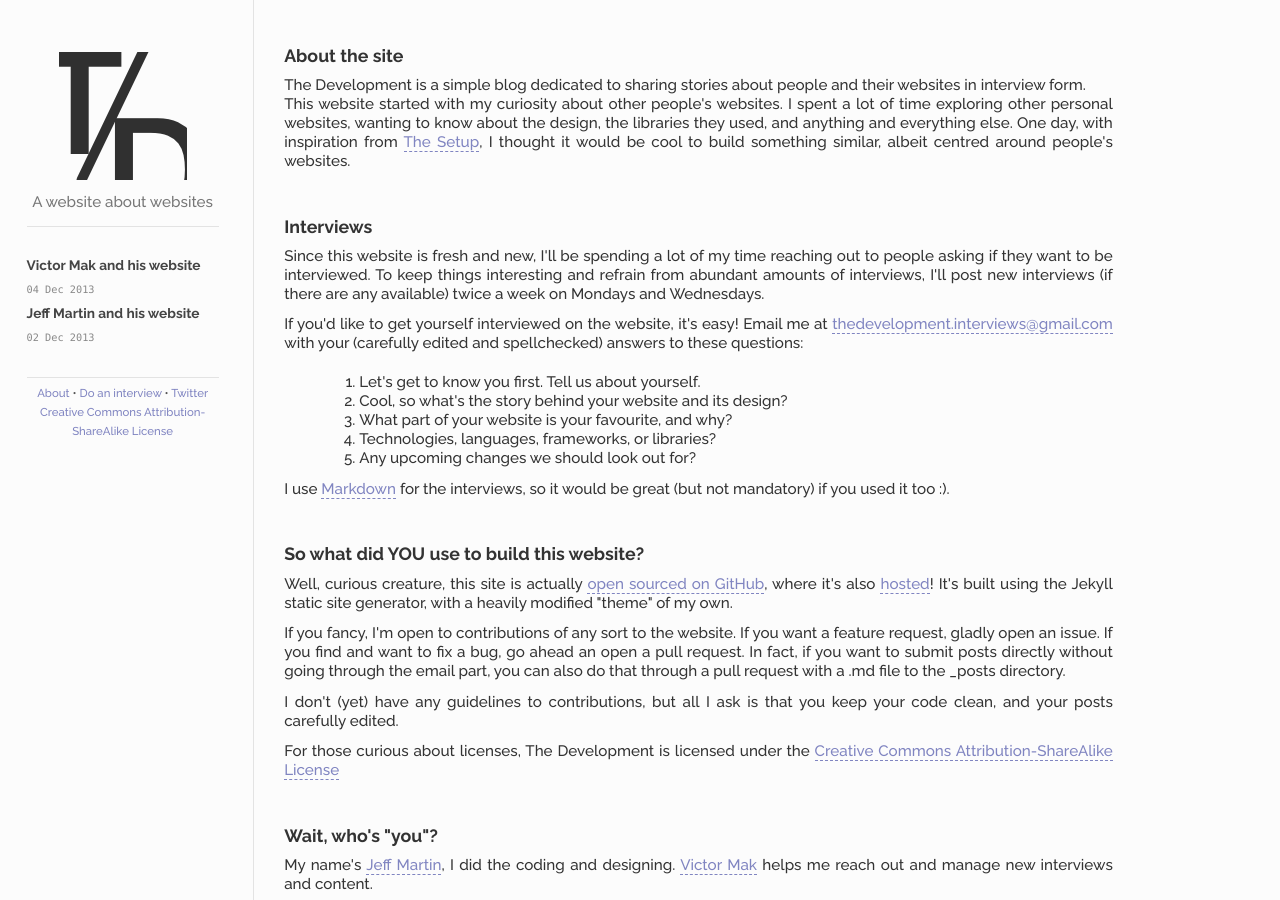
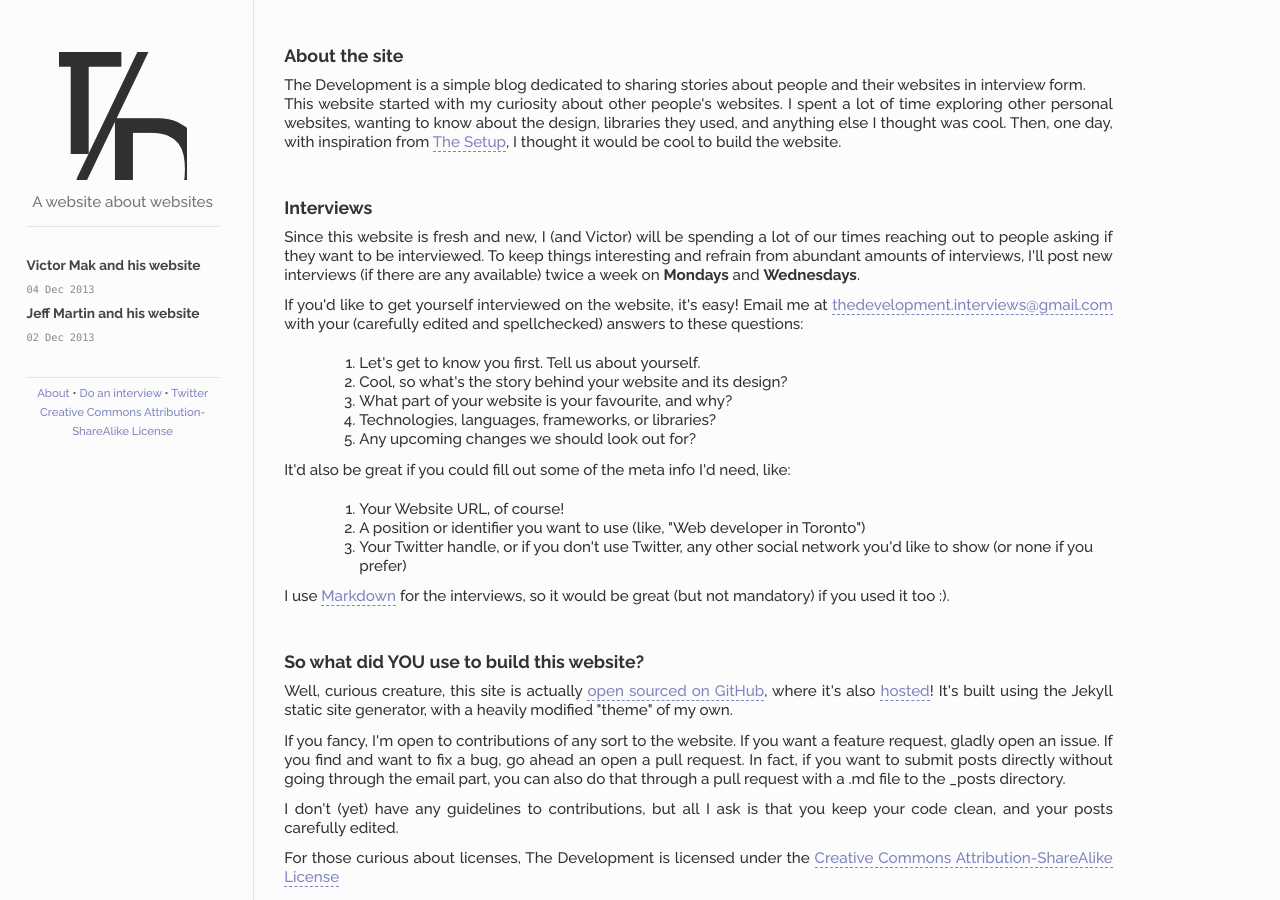
Before and after one commit to the-development/thedevelopment, a Jekyll site: the page built from about/index.html, in a window 1280 px wide. Built offline with Jekyll 4.4.1, drawn with Linux system fonts in a browser that asks for light colours; Markdown is read by kramdown in place of the engine named in the settings.

Commit message:
Update about page

```diff
--- a/about/index.html
+++ b/about/index.html
@@ -12,16 +12,16 @@ title: The Development
     <p>
       The Development is a simple blog dedicated to sharing stories about people and their websites in interview form.<br />
       This website started with my curiosity about other people's websites.
-      I spent a lot of time exploring other personal websites, wanting to know about the design, the libraries they used, and anything and everything else.
-      One day, with inspiration from <a href="http://usesthis.com">The Setup</a>, I thought it would be cool to build something similar, albeit centred around people's websites.
+      I spent a lot of time exploring other personal websites, wanting to know about the design, libraries they used, and anything else I thought was cool.
+      Then, one day, with inspiration from <a href="http://usesthis.com">The Setup</a>, I thought it would be cool to build the website.
     </p>
   </div>
   <div id="interviews" class="about-section">
     <h3>Interviews</h3>
     <p>
-      Since this website is fresh and new, I'll be spending a lot of my time reaching out to people asking if they want to be interviewed.
+      Since this website is fresh and new, I (and Victor) will be spending a lot of our times reaching out to people asking if they want to be interviewed.
       To keep things interesting and refrain from abundant amounts of interviews, I'll post new interviews (if there are any available) twice a week on
-      Mondays and Wednesdays.
+      <span class="bold">Mondays</span> and <span class="bold">Wednesdays</span>.
     </p>
     <p>
       If you'd like to get yourself interviewed on the website, it's easy! Email me at <a href="mailto:thedevelopment.interviews@gmail.com">thedevelopment.interviews@gmail.com</a>
@@ -32,6 +32,14 @@ title: The Development
           <li>What part of your website is your favourite, and why?</li>
           <li>Technologies, languages, frameworks, or libraries?</li>
           <li>Any upcoming changes we should look out for?</li>
+        </ol>
+    </p>
+    <p>
+      It'd also be great if you could fill out some of the meta info I'd need, like:
+        <ol id="meta-info">
+          <li>Your Website URL, of course!</li>
+          <li>A position or identifier you want to use (like, "Web developer in Toronto")</li>
+          <li>Your Twitter handle, or if you don't use Twitter, any other social network you'd like to show (or none if you prefer)</li>
         </ol>
     </p>
     <p>
@@ -59,7 +67,7 @@ title: The Development
   <div id="team" class="about-section">
     <h3>Wait, who's "you"?</h3>
     <p>
-      My name's <a href="http://jeffreymartin.ca">Jeff Martin</a>, I did the coding and designing. <a href="http://victormakcy.com">Victor Mak</a> helps me reach out and manage new interviews and content.
+      My name's <a href="http://jeffreymartin.ca">Jeff Martin</a>, I code, design, and manage things here. <a href="http://victormakcy.com">Victor Mak</a> helps me reach out and manage new interviews and content.
     </p>
   </div>
 </div>
--- a/css/main.css
+++ b/css/main.css
@@ -318,9 +318,11 @@ a:hover {
   padding-top: 3em;
 }
 
-#interview-questions {
+#interview-questions,
+#meta-info {
   margin-left: 75px;
   margin-top: 20px;
+  margin-bottom: 10px;
 }
 
 #team {
```
